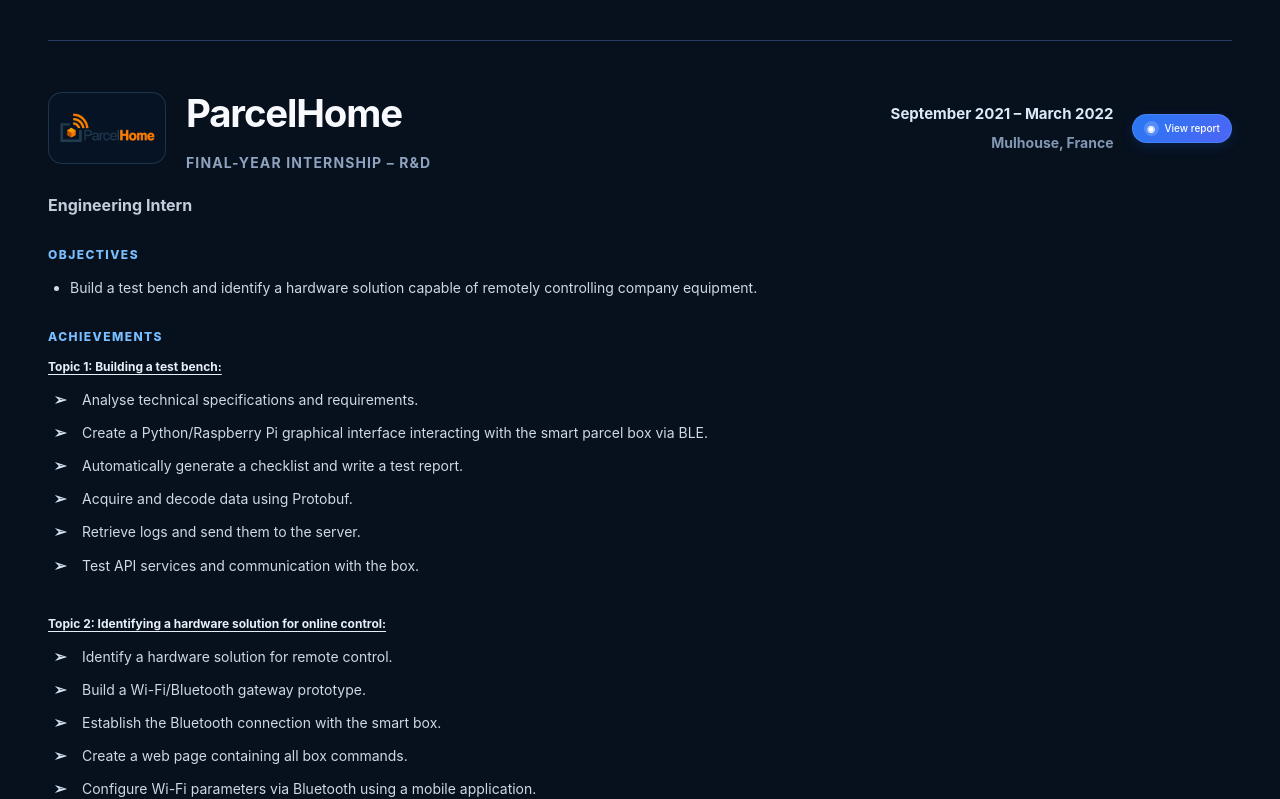
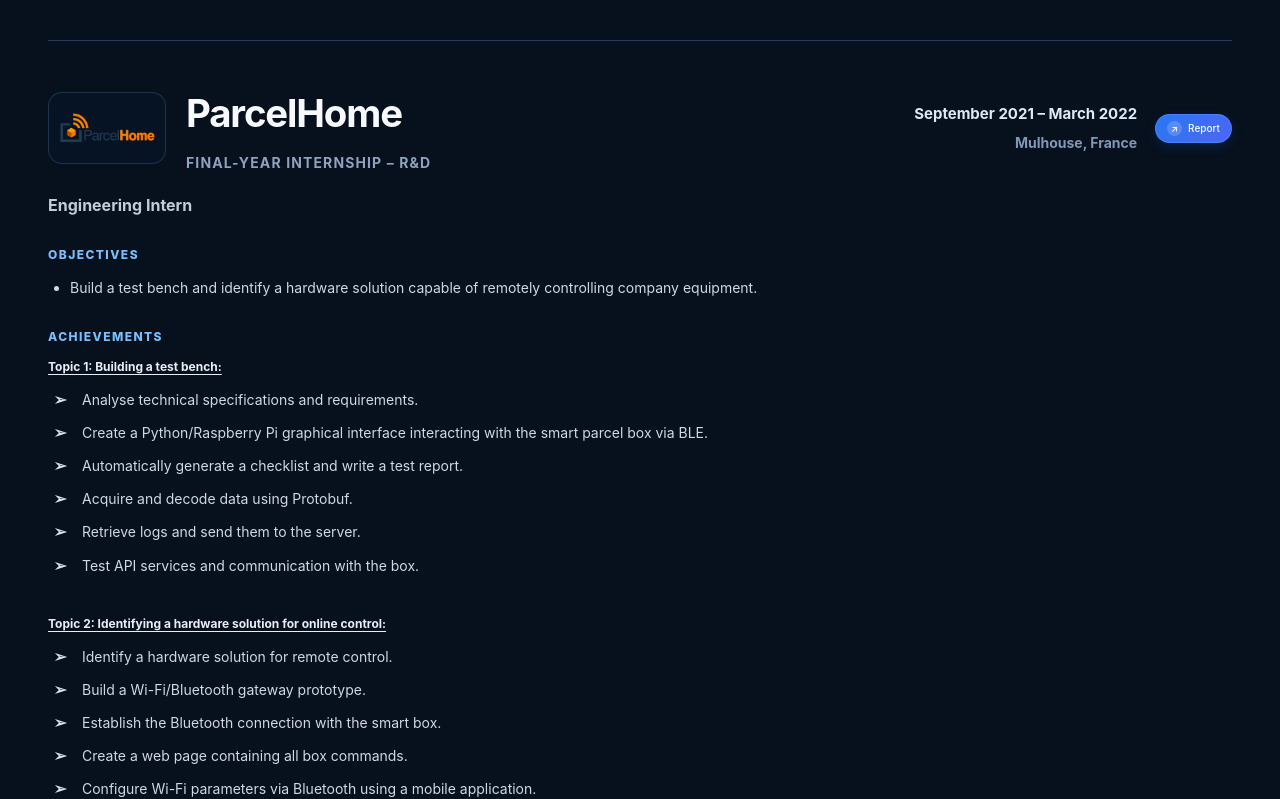
Before and after one commit to Oelayouchi/portfolio, a Next.js app: page / in a window 1280 px wide. Shown: the part 4229-5028 px from the top of the page. Built offline with nearby package versions, Linux system fonts and the light colour scheme.

Commit message:
Use Rapport label for experience report pills

```diff
--- a/components/experience-report.js
+++ b/components/experience-report.js
@@ -6,9 +6,10 @@
 import PdfViewer from './pdf-viewer';
 
 const REPORTS={'experience-ocp':'/internships/ocp/report/rapport.pdf','experience-parcelhome-stage':'/internships/parcelhome/report/rapport.pdf'};
+const reportLabels={fr:'Rapport',en:'Report',ar:'تقرير',es:'Informe',de:'Bericht'};
 
 export default function ExperienceReport({experienceId,title}){
-  const{t}=useLanguage();
+  const{language,t}=useLanguage();
   const[open,setOpen]=useState(false);
   const report=REPORTS[experienceId];
   if(!report)return null;
@@ -27,7 +28,7 @@
   ):null;
 
   return <>
-    <button className="projectReportButton experienceReportButton" type="button" onClick={()=>setOpen(true)}><span aria-hidden="true">◉</span>{t('viewReport')}</button>
+    <button className="projectReportButton experienceReportButton" type="button" onClick={()=>setOpen(true)}><span aria-hidden="true">↗</span>{reportLabels[language]||reportLabels.fr}</button>
     {modal}
   </>;
 }
```
